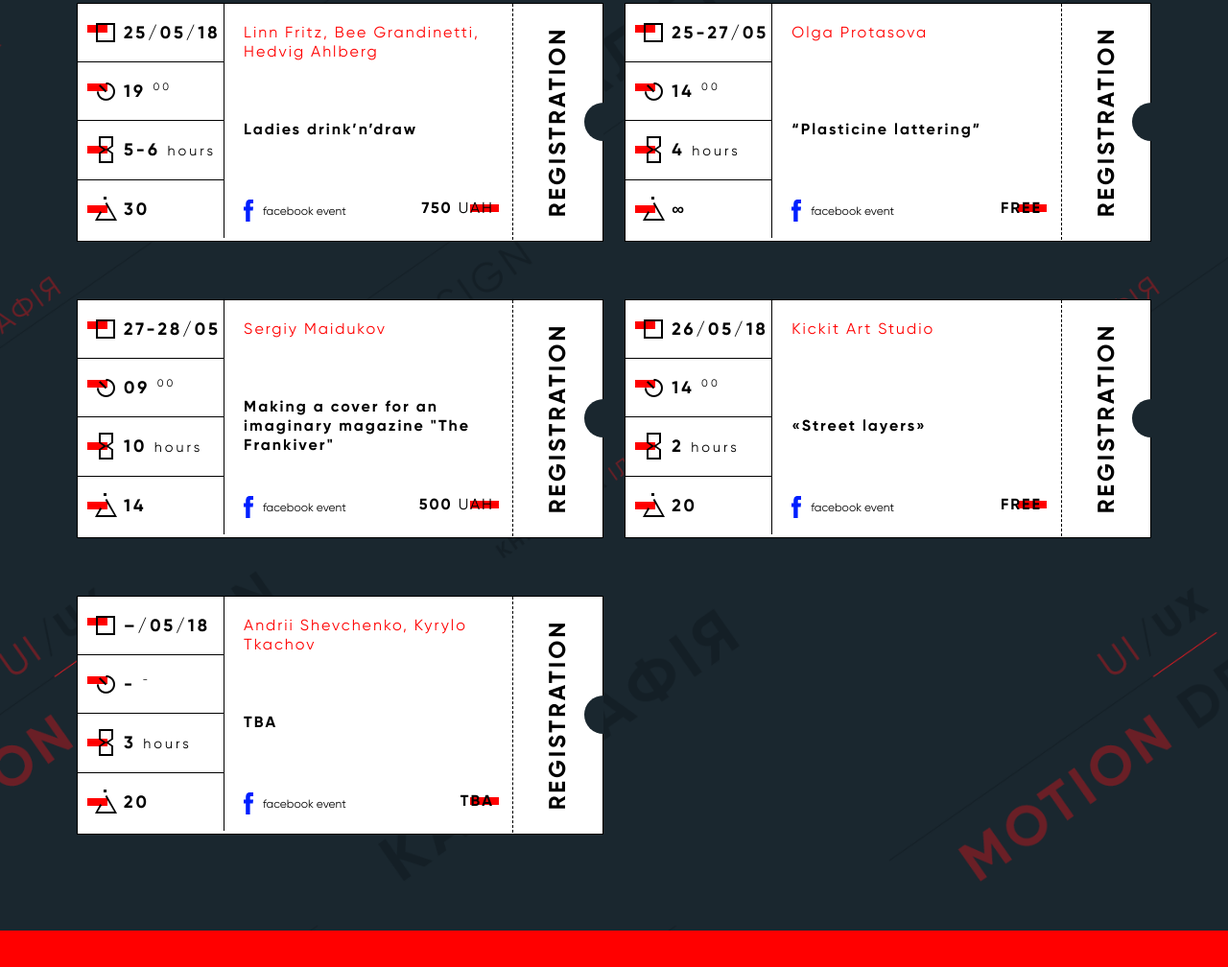
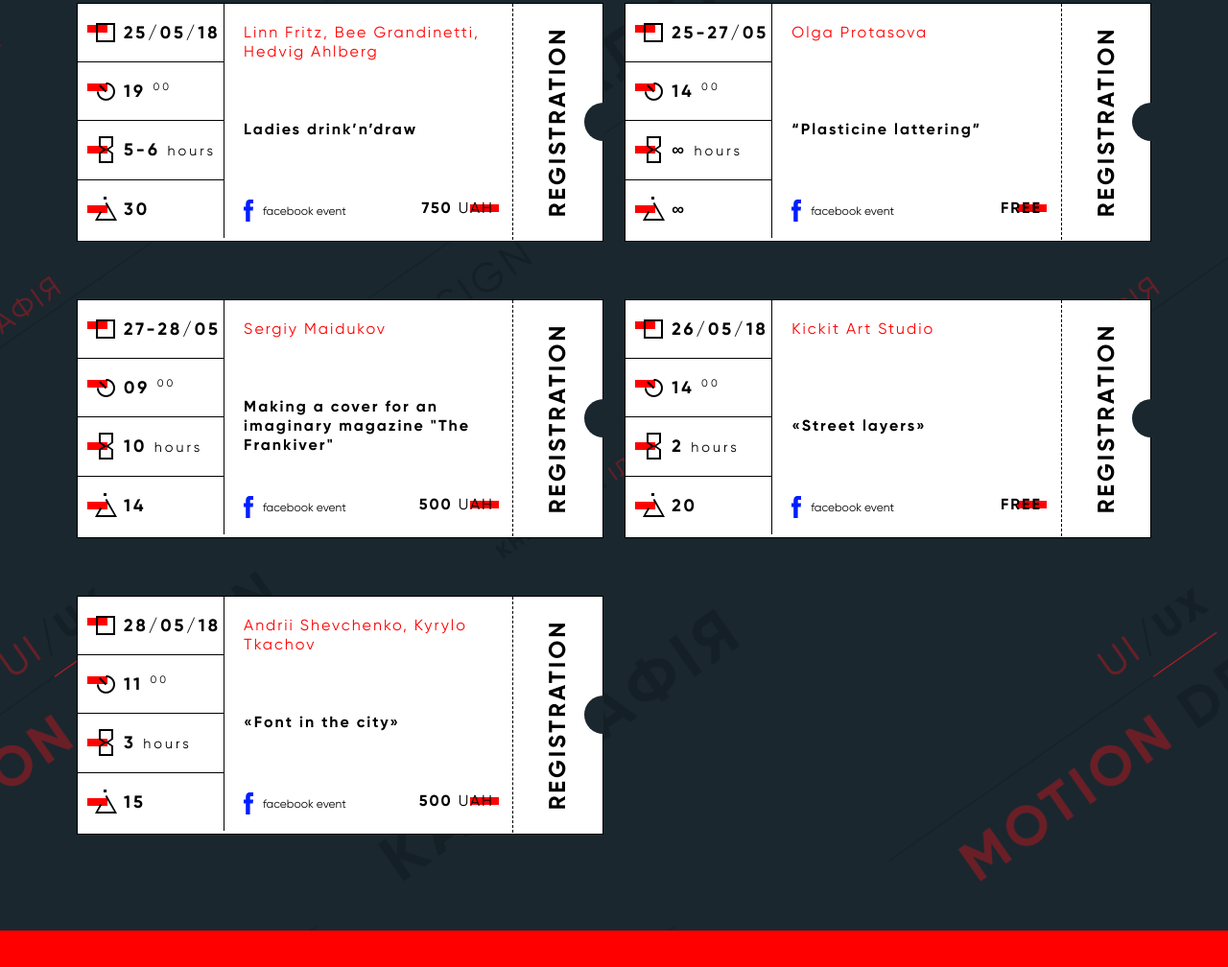
Before and after one commit to webmil-sites/village-test, a plain HTML site: page en/index.html in a window 1280 px wide. Shown: the part 6331-7339 px from the top of the page at 96% size. Drawn offline with Linux system fonts and the light colour scheme; some packages are replaced by stand-ins of ours.

Commit message:
new workshop

```diff
--- a/en/index.html
+++ b/en/index.html
@@ -1018,7 +1018,7 @@ EN
 <div class='ico tickets-sand-clock'></div>
 <div class='red-line middle-line'></div>
 <h5>
-<b>4</b>
+<b>&#8734</b>
 <small>hours</small>
 </h5>
 </div><div class='places'>
@@ -1117,25 +1117,26 @@ EN
 </div></li><li class='tickets__item inline-block half-width'>
 <div class='radius'></div><div class='info inline-block'>
 <h5 class='author'>Andrii Shevchenko, Kyrylo Tkachov</h5>
-<h5 class='heading'>TBA</h5>
+<h5 class='heading'>«Font in the city»</h5>
 <a class='facebook' href='#'>facebook event</a>
 <div class='price pull-right'>
 <div class='red-line middle-line'></div>
 <h5>
-<b>TBA</b>
+<b>500</b>
+<span>UAH</span>
 </h5>
 </div>
 </div><div class='numbers inline-block pull-left'><div class='data'>
 <div class='ico tickets-square'></div>
 <div class='red-line top-line'></div>
-<h5><b>–</b>/<b>05</b>/<b>18</b></h5>
+<h5><b>28</b>/<b>05</b>/<b>18</b></h5>
 </div><div class='start'>
 <div class='ico tickets-clock'></div>
 <div class='red-line top-line'></div>
 <h5>
-<b>-</b>
+<b>11</b>
 <sup>
-<small>-</small>
+<small>00</small>
 </sup>
 </h5>
 </div><div class='duration'>
@@ -1149,7 +1150,7 @@ EN
 <div class='ico tickets-triangle'></div>
 <div class='red-line middle-line'></div>
 <h5>
-<b>20</b>
+<b>15</b>
 </h5>
 </div></div><div class='registration inline-block pull-right'>
 <a class='registration-heading eng-reg' href='#'>
```
Also changed, not shown: index.html (+8 -7 lines).
